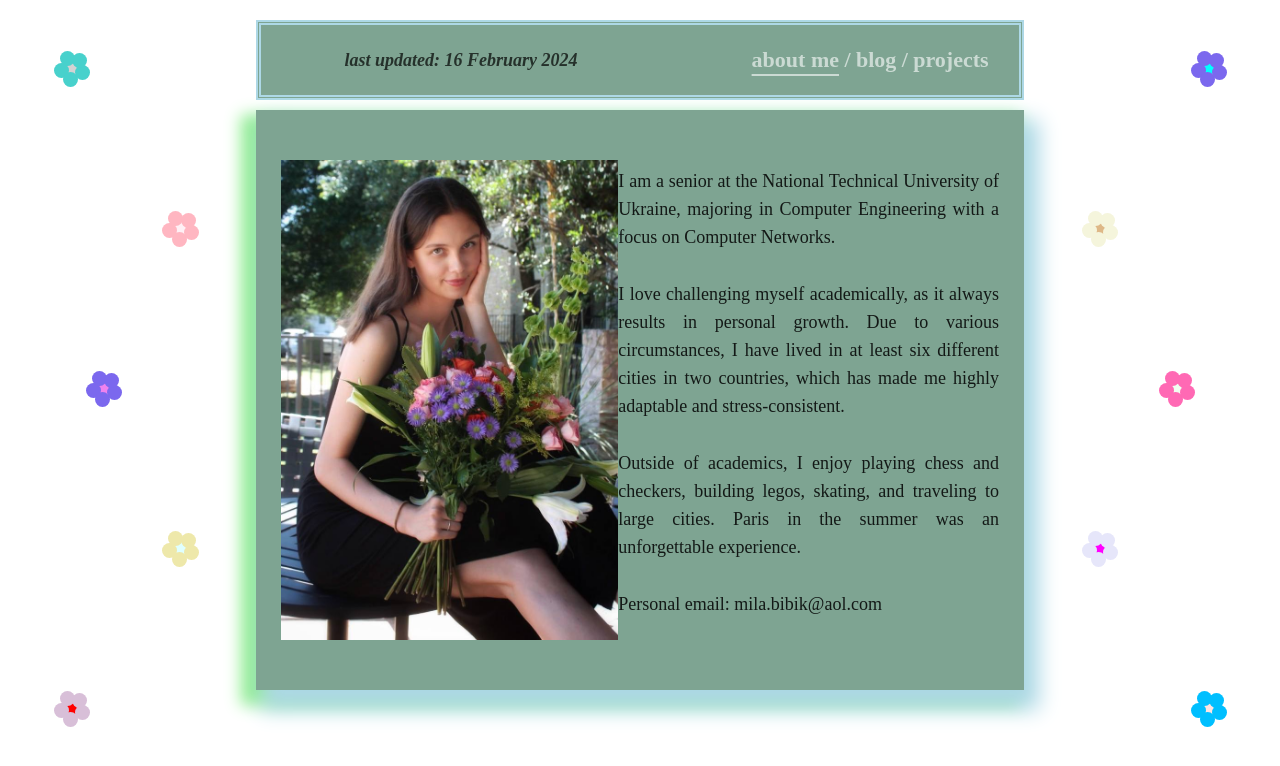
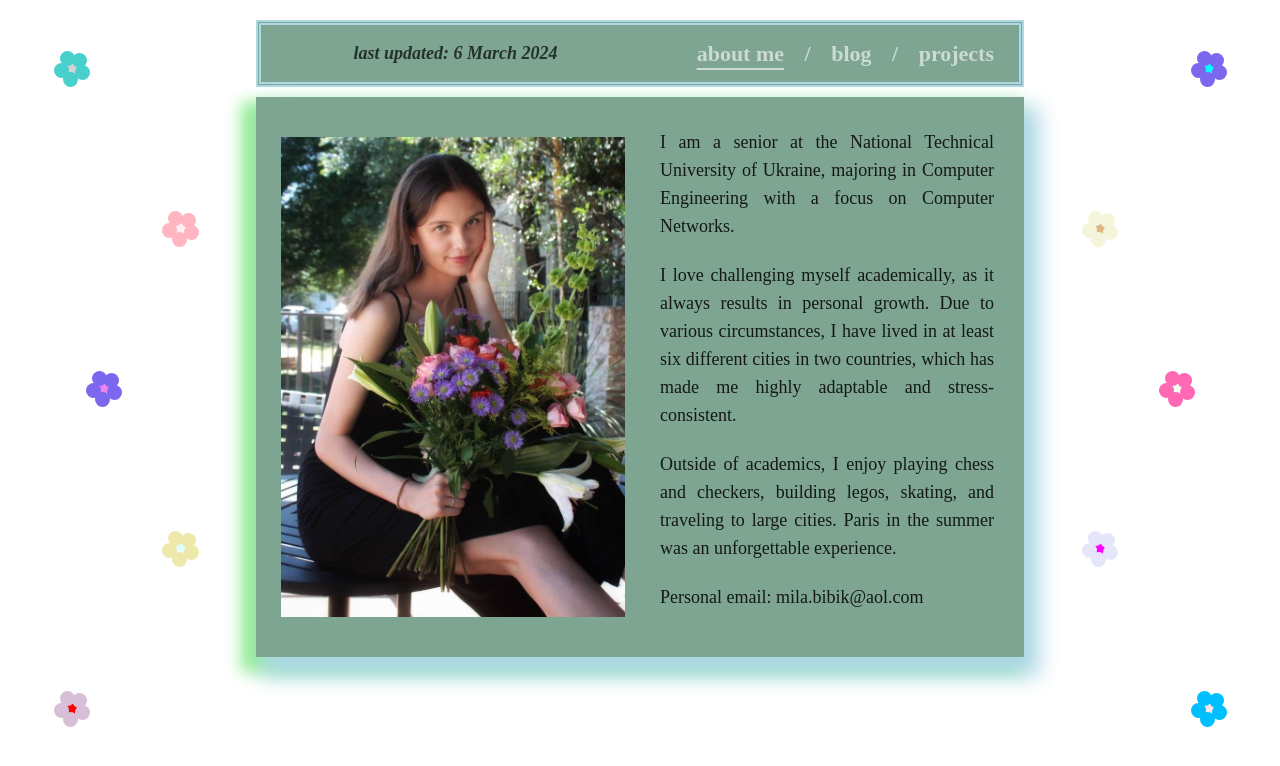
Before and after one commit to lylich0/lylich0.github.io, a plain HTML site: page index.html in a window 1280 px wide. Drawn offline with Linux system fonts and the light colour scheme.

Commit message:
add some changes + refactor

```diff
--- a/index.html
+++ b/index.html
@@ -88,7 +88,7 @@
     <header>
         <div class="container">
             <div class="last-updated">
-                <p>last updated: 16 February 2024</p>
+                <p>last updated: 6 March 2024</p>
             </div>
             <nav class="nav-bar">
                 <a href="#" onclick="showSection('about-me')" class="underline">about me</a> /
@@ -120,12 +120,8 @@
                 <h3>Current interests: </h3>
                 <div class="interests">
                     <div class="course">
-                        <img src="assets/udemy.svg" alt="Udemy logo">
-                        <p><a class="underline" href="https://www.cloudskillsboost.google/course_templates/634">Analyzing Speech and Language with Google APIs</a></p>
-                    </div>
-                    <div class="course">
-                        <img src="assets/udemy.svg" alt="Udemy logo">
-                        <p><a class="underline" href="https://www.cloudskillsboost.google/course_templates/748">Networking Fundamentals on Google Cloud</a></p>
+                        <img src="assets/google-cloud.svg" alt="Google Cloud logo">
+                        <p><a class="underline" href="https://rsvp.withgoogle.com/events/grow-your-career-with-google-cloud/about">Participating in the Google Cloud Training Program to learn more about cloud technologies.</a></p>
                     </div>
                 </div>
                 <h3>Recent updates:</h3>
--- a/styles.sass
+++ b/styles.sass
@@ -4,36 +4,31 @@ body
 header
   background-color: rgba(126, 164, 146, 1)
   width: 60vw
-  height: 10vh
+  height: auto
   margin: 20px auto 10px auto
   border: 5px double lightblue
   box-sizing: border-box
   .container
     height: 100%
-    display: flex
-    justify-content: space-between
+    display: grid
+    grid-template-columns: 1fr 1fr
     align-items: center
-    padding: 0 25px
-    font-size: 20px
+    padding: 0 10px
     .last-updated
-      width: 350px
       text-align: center
-      p
-        margin: 0
-        font-style: italic
-        font-size: 18px
-        color: rgba(0, 0, 0, 0.7)
-        font-weight: 700
+      font-style: italic
+      font-size: 18px
+      font-weight: 700
+      color: rgba(0, 0, 0, 0.7)
     .nav-bar
-      width: 35%
-      display: flex
-      justify-content: space-evenly
+      justify-self: flex-end
       font-size: 22px
       font-weight: 900
-      color:  rgba(255, 255, 255, 0.6)
+      color: rgba(255, 255, 255, 0.6)
       a
         text-decoration: none
         color: rgba(255, 255, 255, 0.6)
+        margin: 0 15px
       .underline
         text-decoration: underline
         text-decoration-color:  rgba(255, 255, 255, 0.6)
@@ -53,35 +48,35 @@ section.active
 
 #about-me
   .container
-      height: 580px
+    min-height: 560px
+    display: grid
+    grid-template-columns: 1fr 1fr
+    align-items: center
+    justify-items: center
+    padding: 0 10px
+    box-sizing: border-box
+    .image-container
+      max-height: 90%
+      padding: 10px
+      box-sizing: border-box
       display: flex
-      justify-content: space-between
+      justify-content: center
+      img
+        max-width: 100%
+        height: 480px
+    .intro-text
+      min-height: 90%
+      padding: 0 20px
+      box-sizing: border-box
+      color: rgba(0, 0, 0, 0.85)
+      display: grid
       align-items: center
-      padding: 0 25px
-      box-sizing: border-box
-      .image-container
-          width: 350px
-          height: 480px
-          display: flex
-          flex-wrap: wrap
-          justify-content: space-evenly
-          align-items: center
-          img
-              width: 100%
-              height: 100%
-
-      .intro-text
-        width: 55%
-        height: 480px
-        color: rgba(0, 0, 0, 0.85)
-        display: flex
-        flex-direction: column
-        justify-content: space-around
-        p
+      p
           margin: 0 0 15px 0
           font-size: 18px
           text-align: justify
           line-height: 28px
+
 
 #blog
   .container
@@ -108,7 +103,6 @@ section.active
         img
           margin-right: 20px
     .card
-      //background-color: #00BFFF
       height: 80px
       color: rgba(0, 0, 0, 0.9)
       padding: 0 20px
@@ -124,14 +118,14 @@ section.active
       a
         color: rgba(255, 255, 255, 0.6)
       p
-        width: 80%
+        width: 85%
       time
-        width: 8%
+        width: 10%
 
 
 #projects
   .container
-    height: 580px
+    min-height: 580px
     display: flex
     flex-direction: column
     justify-content: center
```
Also changed, not shown: assets/google-cloud.svg (added), styles.css, 1 other file.
